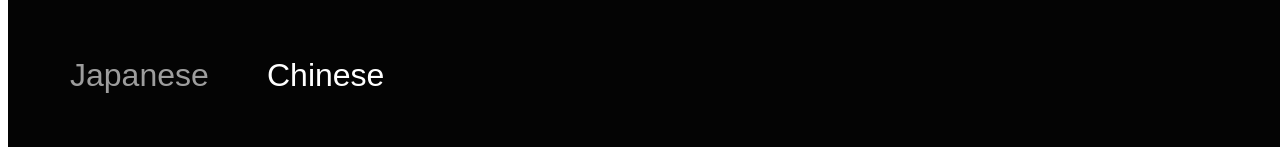
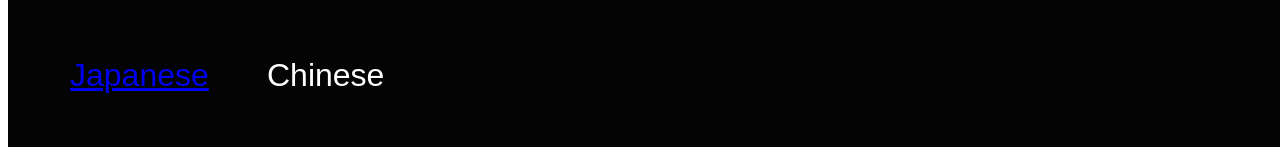
Before and after one commit to VIIProgramm/delisish, a website built with Vite: page chine.html in a window 1280 px wide. Shown: the part 541-688 px from the top of the page. Built offline with nearby package versions, Linux system fonts and the light colour scheme.

Commit message:
href menus

```diff
--- a/chine.html
+++ b/chine.html
@@ -12,7 +12,7 @@
           class="tojos-montecristo-hi-res-4-01-2"
           src="tojos-montecristo-hi-res-4-01-2.png"
         />
-        <div class="japanese">Japanese</div>
+        <div class="japanese"><a href="japane.html">Japanese</a></div>
         <div class="chinese">Chinese</div>
         <div class="component-18">
           <div class="jobs">Jobs<br /></div>
```
Also changed, not shown: japane.html (+1 -1 lines).
